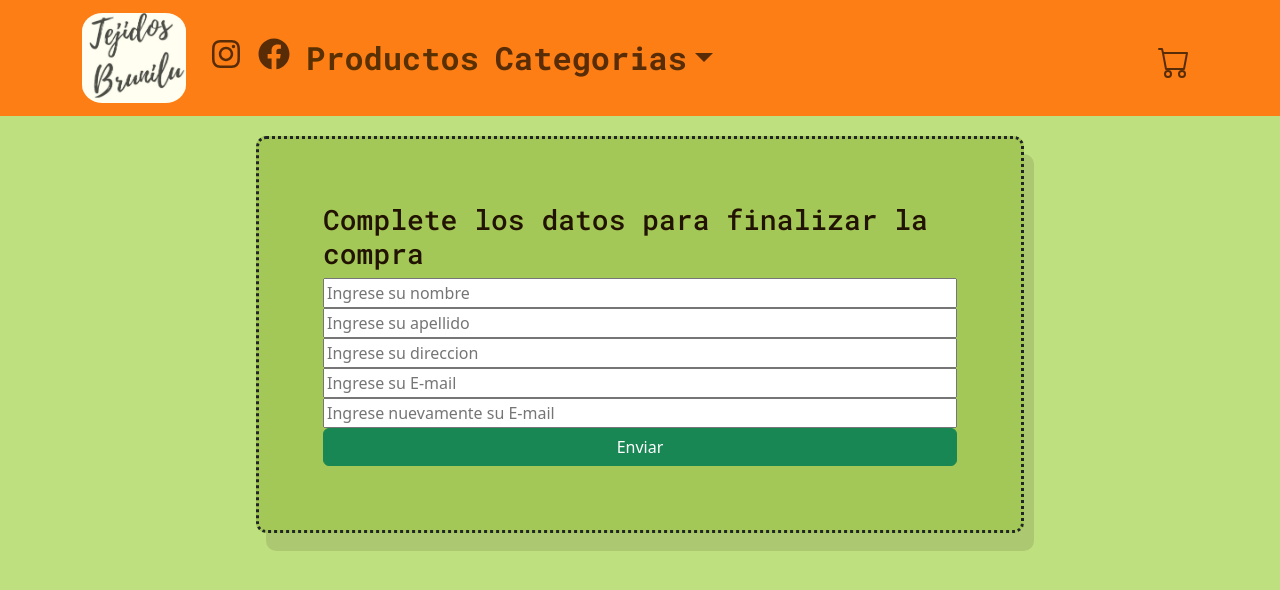
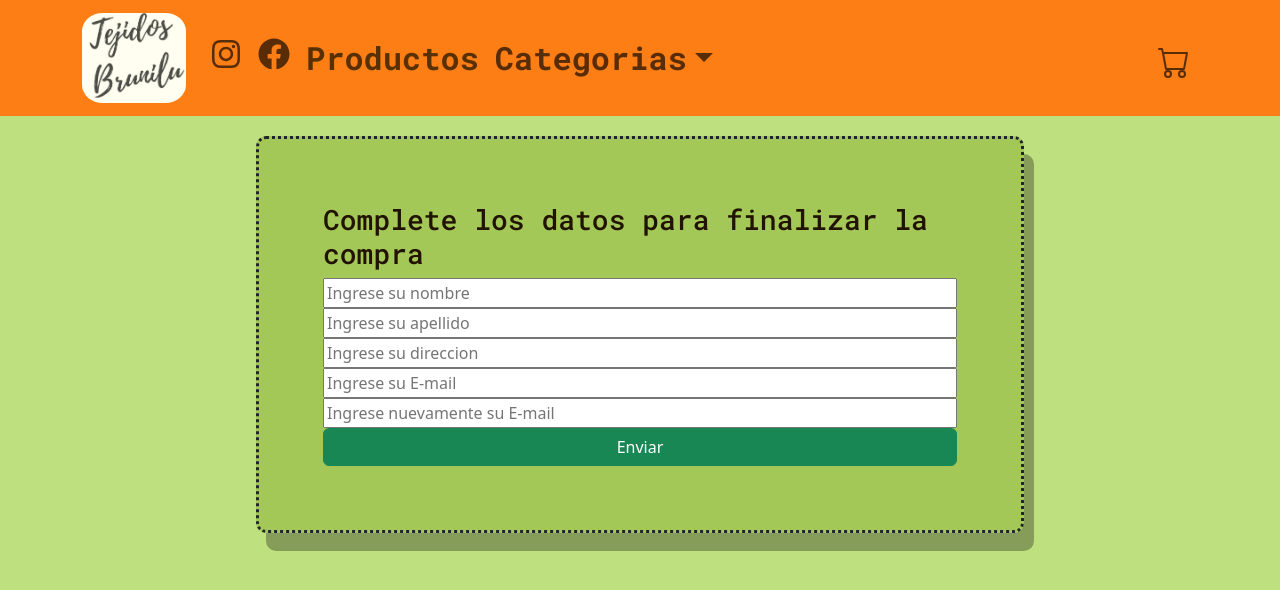
Before and after one commit to NicolasVega02/VegaTejidosBrunilu, a React (Vite) app: page /checkout in a window 1280 px wide. Shown: the top 590 px of the page. Built offline with nearby package versions, Linux system fonts and the light colour scheme.

Commit message:
detalles

```diff
--- a/src/App.css
+++ b/src/App.css
@@ -136,7 +136,7 @@ h3 {
   width: 60%;
   margin: 20px auto;
   background-color: rgba(129, 172, 42, 0.452);
-  box-shadow: 10px 18px rgba(0, 0, 0, 0.1);
+  box-shadow: 10px 18px rgba(0, 0, 0, 0.3);
 }
 .form {
   width: 200%;
```
